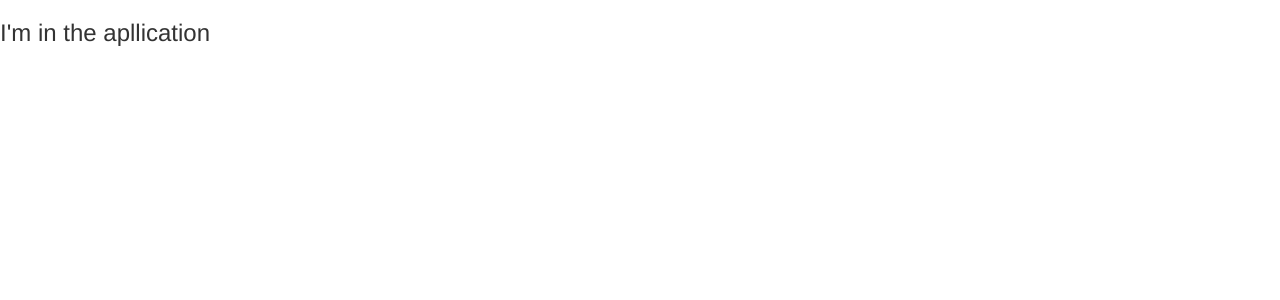
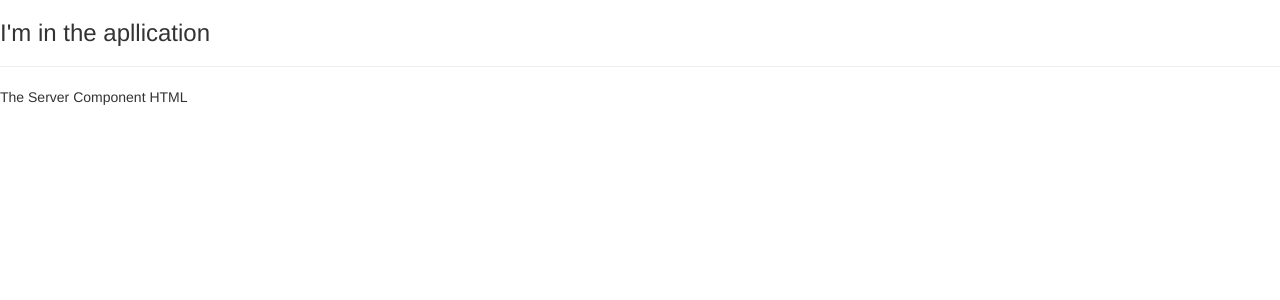
Before and after one commit to trustnloveu/angular-starter, an Angular app: page / in a window 1280 px wide. Shown: the top 300 px of the page. Built offline with nearby package versions, Linux system fonts and the light colour scheme.

Commit message:
Add Components

```diff
--- a/src/app/app.component.html
+++ b/src/app/app.component.html
@@ -1 +1,3 @@
 <h3>I'm in the apllication</h3>
+<hr>
+<app-server></app-server>
--- /dev/null
+++ b/src/app/server/server.component.html
@@ -0,0 +1 @@
+<p>The Server Component HTML</p>
--- /dev/null
+++ b/src/app/servers/servers.component.html
@@ -0,0 +1,2 @@
+<app-server></app-server>
+<app-server></app-server>
--- /dev/null
+++ b/src/app/servers/servers.component.ts
@@ -0,0 +1,15 @@
+import { Component, OnInit } from '@angular/core';
+
+@Component({
+  selector: 'app-servers',
+  templateUrl: './servers.component.html',
+  styleUrls: ['./servers.component.css']
+})
+export class ServersComponent implements OnInit {
+
+  constructor() { }
+
+  ngOnInit(): void {
+  }
+
+}
```
Also changed, not shown: src/app/app.module.ts (+9 -1 lines), src/app/server/server.component.ts (+11 -0 lines), src/app/servers/servers.component.css (added), 1 other file (tests, documents, lock files or other folders).
